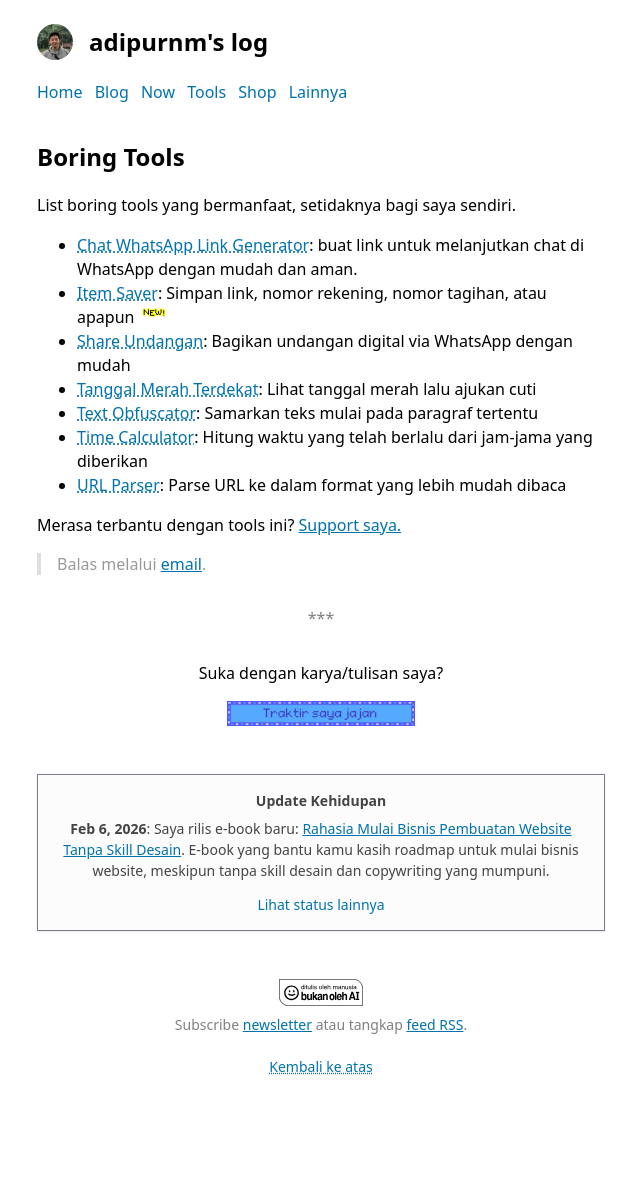
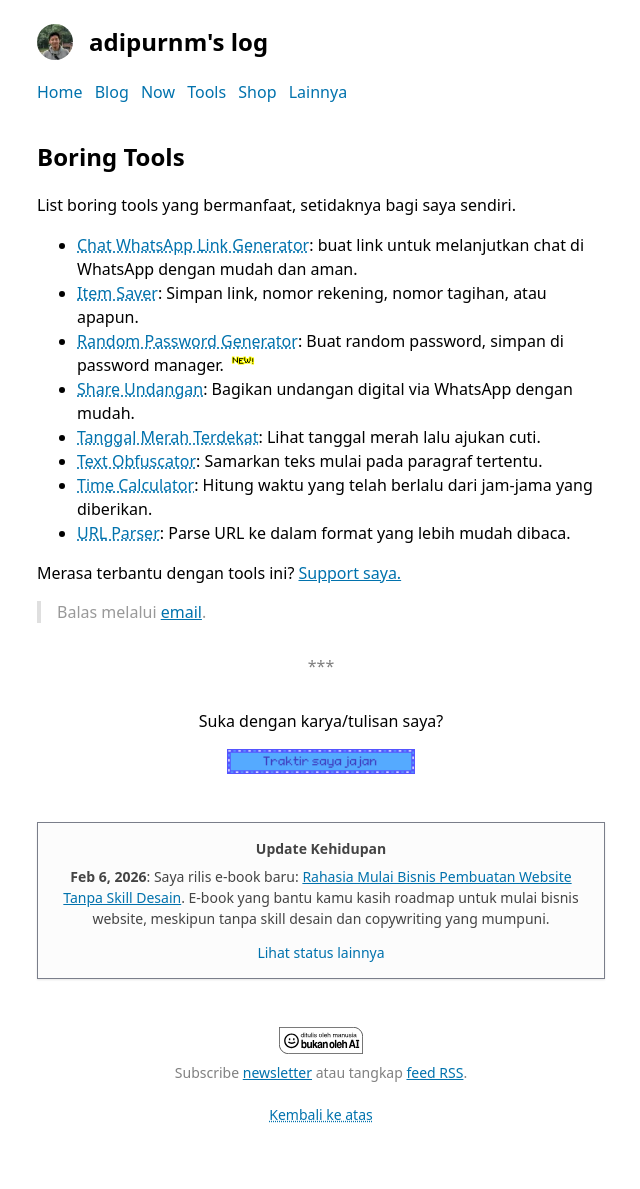
Before and after one commit to adiprnm/weblog, a Jekyll site: the page built from tools/index.md, in a window 1280 px wide. Shown: the whole page, without its empty margins (319-959 px from the left). Built offline with Jekyll 4.4.1, drawn with Linux system fonts in a browser that asks for light colours; before the commit the page ends 1141 px from its top, so only the background shows below that.

Commit message:
Add random password generator tool

```diff
--- a/tools/index.md
+++ b/tools/index.md
@@ -7,11 +7,12 @@ description: List boring tools yang bermanfaat, setidaknya bagi saya sendiri.
 List boring tools yang bermanfaat, setidaknya bagi saya sendiri.
 
 * [Chat WhatsApp Link Generator](/tools/chat-wa-link-generator){:class="underline--dotted"}: buat link untuk melanjutkan chat di WhatsApp dengan mudah dan aman.
-* [Item Saver](/tools/item-saver){:class="underline--dotted"}: Simpan link, nomor rekening, nomor tagihan, atau apapun <sup class="new-item"></sup>
-* [Share Undangan](/tools/share-undangan){:class="underline--dotted"}: Bagikan undangan digital via WhatsApp dengan mudah
-* [Tanggal Merah Terdekat](/tools/tanggal-merah){:class="underline--dotted"}: Lihat tanggal merah lalu ajukan cuti
-* [Text Obfuscator](/tools/text-obfuscator){:class="underline--dotted"}: Samarkan teks mulai pada paragraf tertentu
-* [Time Calculator](/tools/time-calculator){:class="underline--dotted"}: Hitung waktu yang telah berlalu dari jam-jama yang diberikan
-* [URL Parser](/tools/url-parser){:class="underline--dotted"}: Parse URL ke dalam format yang lebih mudah dibaca
+* [Item Saver](/tools/item-saver){:class="underline--dotted"}: Simpan link, nomor rekening, nomor tagihan, atau apapun.
+* [Random Password Generator](/tools/random-password-generator){:class="underline--dotted"}: Buat random password, simpan di password manager. <sup class="new-item"></sup>
+* [Share Undangan](/tools/share-undangan){:class="underline--dotted"}: Bagikan undangan digital via WhatsApp dengan mudah.
+* [Tanggal Merah Terdekat](/tools/tanggal-merah){:class="underline--dotted"}: Lihat tanggal merah lalu ajukan cuti.
+* [Text Obfuscator](/tools/text-obfuscator){:class="underline--dotted"}: Samarkan teks mulai pada paragraf tertentu.
+* [Time Calculator](/tools/time-calculator){:class="underline--dotted"}: Hitung waktu yang telah berlalu dari jam-jama yang diberikan.
+* [URL Parser](/tools/url-parser){:class="underline--dotted"}: Parse URL ke dalam format yang lebih mudah dibaca.
 
 Merasa terbantu dengan tools ini? [Support saya.](https://shop.adipurnm.com/supports)
```
Also changed, not shown: tools/random-password-generator/index.html (added, +130 -0 lines), tools/random-password-generator/main.css (added, +38 -0 lines), tools/random-password-generator/icon.svg (added).
